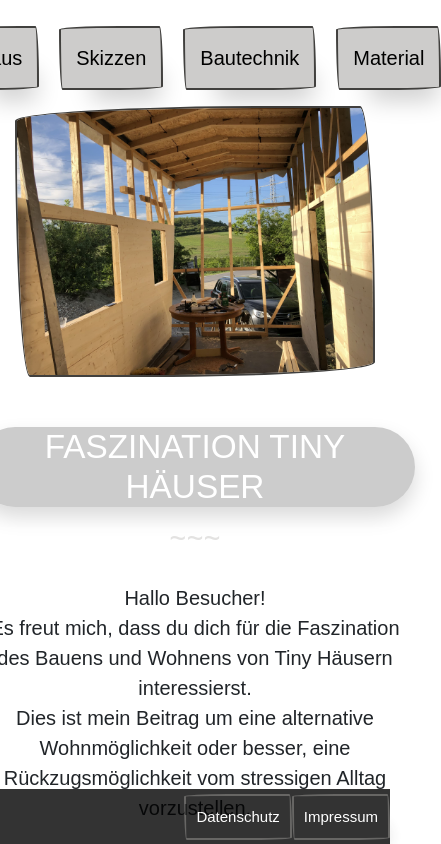
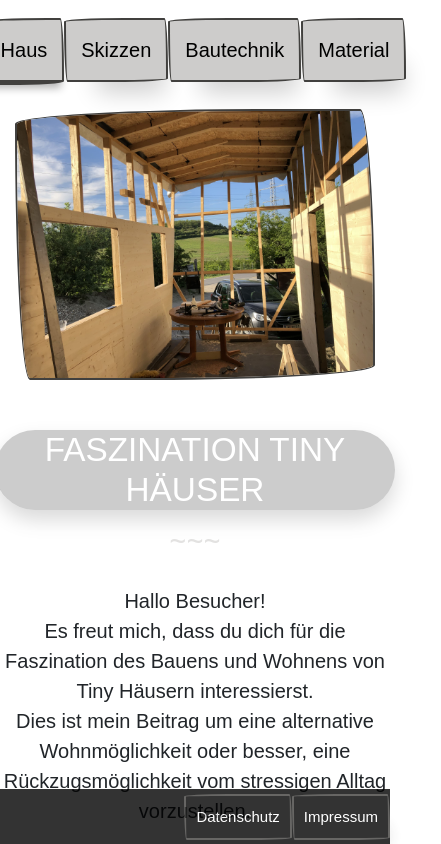
Before and after one commit to johannkirr/TinyHouseNew, a Next.js app: page / in a window 390 px wide. Shown: the top 844 px of the page, 441 px wide, since content can reach past the window. Built offline with nearby package versions, Linux system fonts and the light colour scheme; a web font is replaced by a local one.

Commit message:
hausCover4.jpg geadded

```diff
--- a/pages/index.js
+++ b/pages/index.js
@@ -2,6 +2,7 @@ import Image from "next/image";
 import coverPicture1 from "../public/bilder/coverBilder/hausCover1.jpg";
 import coverPicture2 from "../public/bilder/coverBilder/hausCover2.jpg";
 import coverPicture3 from "../public/bilder/coverBilder/hausCover3.jpg";
+import coverPicture4 from "../public/bilder/coverBilder/hausCover4.jpg";
 
 
 export default function Home() {
@@ -18,7 +19,7 @@ export default function Home() {
 
         <h1
           className="shadow shadow-5 rounded-5"
-          style={{ fontFamily: "arial", color: "white", marginTop:"50px" }}>
+          style={{ fontFamily: "arial", color: "white", marginTop:"50px", width:"400px" }}>
           FASZINATION TINY HÄUSER
         </h1>
 
@@ -32,8 +33,11 @@ export default function Home() {
           Es freut mich, dass du dich für die Faszination des Bauens und Wohnens
           von Tiny Häusern interessierst. <br/> Dies ist mein Beitrag um eine alternative Wohnmöglichkeit oder besser,
           eine Rückzugsmöglichkeit vom stressigen Alltag vorzustellen.
+        </p>
 
-        </p>
+        <div>
+          <Image src={coverPicture4} width={550} height={400} alt="coverPicture4"/>
+        </div>
 
           <p style={{marginTop: "20px"}}>
           Diese kleinen Häuser, die oft auf Rädern oder einer festen
@@ -45,7 +49,7 @@ export default function Home() {
           </p>
 
           <div>
-            <Image src={coverPicture2} width={600} height={400} alt="coverPicture2"/>
+            <Image src={coverPicture2} width={600} height={800} alt="coverPicture2"/>
           </div>
 
           <p style={{marginTop: "20px"}}>
--- a/pages/material.js
+++ b/pages/material.js
@@ -3,10 +3,10 @@
 export default function material() {
   return (
     <div>
-      <div className="card" style={{width: "20rem"}}>
+      <div className="card" style={{width: "300px"}}>
   <div className="card-body">
-    <h4 className="card-title">Material wird nocht ergänzt,
-    bzw kannst du mir auch eine Email schreiben wenn du genaueres wissen willst.
+    <h4 className="card-title">Material wird nocht ergänzt :)
+        Derweil gibt es Auskunft zu Fragen auch per email.
     </h4>
      johannkirr3110@gmail.com
   </div>
--- a/styles/globals.css
+++ b/styles/globals.css
@@ -1,11 +1,12 @@
 html,
-
 body {
-    background: white;
-    background-repeat: no-repeat;
-    background-attachment: fixed;
-    background-position: center;
-    background-size: 100%;
+  background: white;
+  background-repeat: no-repeat;
+  background-attachment: fixed;
+  background-position: center;
+  background-size: 100%;
+  margin: 0;
+  padding: 0;
 }
 
 nav {
@@ -13,35 +14,24 @@ nav {
   transition: transform 0.4s ease-in-out;
   transform: translateY(0);
   z-index: 100;
-
 }
 
 nav.hidden {
   transform: translateY(-150%);
 }
 
-.linkDiv {
-  display: flex;
-  align-items: center;
-}
-
-.link {
-  margin: 10px;
-}
 
 .homeCover {
   display: flex;
-  flex-direction:column;
-  align-items:center;
+  flex-direction: column;
+  align-items: center;
   margin-top: 1em;
   padding-bottom: 4em;
 }
 
 .h5 {
-  color:black !important;
+  color: black !important;
 }
-
-
 
 .kontaktText {
   text-align: center;
@@ -51,7 +41,6 @@ nav.hidden {
   margin-top: 40px;
   padding-bottom: 20px;
   padding-top: 20px;
-
 }
 
 h1 {
@@ -61,26 +50,25 @@ h1 {
 
 .hr {
   backdrop-filter: brightness(80%);
-
 }
 
 .bild1 {
-    margin: auto;
+  margin: auto;
 }
 
 .headerDiv {
   display: flex;
-	justify-content:space-between;
+  justify-content: space-between;
   background-color: white;
   opacity: 0.9;
-  margin:auto;
+  margin: auto;
 }
 
 .skizzeBild {
   margin-top: 2px;
   display: flex;
-  flex-direction:column;
-  align-items:center;
+  flex-direction: column;
+  align-items: center;
   width: 500px;
 }
 
@@ -91,24 +79,21 @@ h1 {
   margin-bottom: 1rem;
 }
 
-
 .linkDiv {
   display: flex;
   margin-top: 10px;
-  position:sticky;
+  position: sticky;
   justify-content: center;
 }
 
 .logo2 {
   background-color: white;
   opacity: 0.9;
-
 }
 
 .logo1 {
   background-color: white;
   opacity: 0.9;
-
 }
 
 .urlBild {
@@ -129,40 +114,36 @@ h1 {
   color: grey;
 }
 
-/* row-cols-3 p-5
-className="mt-1 col" */
-
 .bilderDiv {
   background-color: transparent;
   min-height: 100vh;
   display: flex;
-  flex-direction:column;
-  align-items:center;
+  flex-direction: column;
+  align-items: center;
   margin-top: 50px;
 }
 
 .bautechnikLink {
   margin-bottom: 15px;
-
 }
 
 .einzelBild {
- float: left;
- margin-bottom: 40px;
- margin-right: 10px;
- margin-top: -9px;
+  float: left;
+  margin-bottom: 40px;
+  margin-right: 10px;
+  margin-top: -9px;
 }
 
 .bilderMap {
   margin-bottom: 60px;
   display: flex;
-  flex-direction:column;
-  align-items:center;
- }
+  flex-direction: column;
+  align-items: center;
+}
 
 .bildDecoration {
   text-align: center;
-  display:block;
+  display: block;
   justify-content: center;
   align-items: center;
   margin-top: 85px;
@@ -176,99 +157,59 @@ className="mt-1 col" */
   padding-top: 7px;
   margin-bottom: 5px;
   font-family: arial;
-
 }
 
+@media only screen and (max-width: 700px) {
+  html,
+  body {
+  background-size: contain;
+  background-position: center;
+  }
 
-@media only screen and (max-width: 600px) {
+  .linkDiv {
+    display: flex;
+    margin-top: 10px;
+    position: sticky;
+    justify-content: center;
+  }
+
+  .link {
+    margin: auto;
+  }
+
 
   .homeCover {
-    display: flex;
-    flex-direction:column;
-    align-items:center;
-    margin-top: -1em;
+  margin-top: 0;
+  padding-bottom: 2em;
   }
 
   .bilderDiv {
-    background-color: transparent;
-    min-height: 100vh;
-    display: flex;
-    flex-direction:column;
-    align-items:center;
-    margin-top: 50px;
+  margin-top: 20px;
   }
 
-  .bautechnikLink {
-    margin-bottom: 15px;
+  .skizzeBild {
+  width: 100%;
+  max-width: 400px;
+
   }
 
-  .bilderMap {
-   margin-bottom: 60px;
-   display: flex;
-   flex-direction:column;
-   align-items:center;
+  .skizzeBildContainer {
+  flex-direction: column;
+
+  margin-bottom: 80px;
   }
 
   .urlBild {
-    margin-bottom: 60px;
-    display: flex;
-    align-items: center;
-    position: absolute;
+  margin-top: -50px;
   }
 
   .einzelBild {
-    margin-top: 10px;
-    display: flex;
-    align-items: center;
-    flex-direction: column;
-    width: 14em;
+  float: none;
+  margin: 0;
   }
 
-.HausCover {
-  display: block;
-  text-align: center;
-  width: 22rem;
-}
-
-.skizzeBild {
-  margin-top: 20px;
-  display: flex;
-  flex-direction:column;
-  align-items:center;
-  width: 400px;
-}
-
-.skizzeBildContainer {
-  display: flex;
-  flex-direction: column;
-  align-items: center;
-  gap: 2rem;
-  margin-bottom: 3rem;
-}
-
-
-nav {
-  background-color: #ffffff;
-  transition: transform 0.4s ease-in-out;
-  transform: translateY(0);
-  z-index: 100;
-  display: flex;
-  align-items: center;
-}
-
-nav.hidden {
-  transform: translateY(-150%);
-}
-
-.linkDiv {
-  display: flex;
-  align-items: center;
-  margin-left: 30px;
-}
-
-.footer {
-  padding-top: 7px;
-  margin-bottom: 10px;
-}
+  .bildDecoration {
+  margin-top: 40px;
+  }
 
 }
```
Also changed, not shown: public/bilder/coverBilder/hausCover4.jpg (added).
